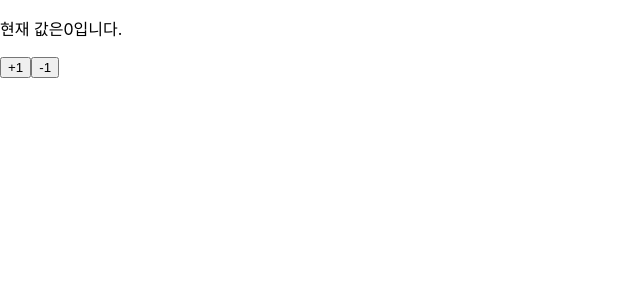
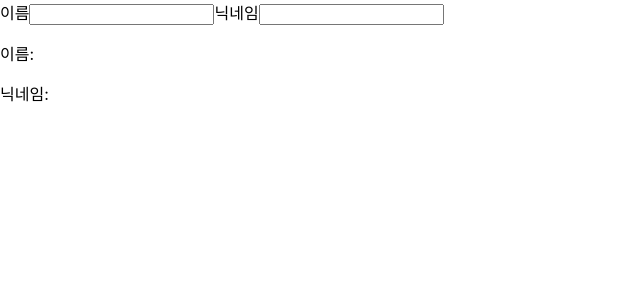
Before and after one commit to jiwonkim0131/react-practice, a React (Create React App) app in the folder hooks-tutorial/: page / in a window 1280 px wide. Shown: the top 300 px of the page, without its empty margins (0-640 px from the left). Built offline with nearby package versions, Linux system fonts and the light colour scheme.

Commit message:
feat: useSate 실습 - useState를 여러 번 사용해서 상태 관리하기

```diff
--- a/hooks-tutorial/src/App.js
+++ b/hooks-tutorial/src/App.js
@@ -1,6 +1,6 @@
-import Counter from './Counter';
+import Info from './Info';
 
 const App = () => {
-  return <Counter />;
+  return <Info />;
 };
 export default App;
--- /dev/null
+++ b/hooks-tutorial/src/Info.js
@@ -0,0 +1,26 @@
+import React, { useState } from 'react';
+
+const Info = () => {
+  const [name, setName] = useState('');
+  const [nickName, setNickName] = useState('');
+
+  const onChangeName = ({ target }) => setName(target.value);
+  const onChangeNickName = ({ target }) => setNickName(target.value);
+
+  return (
+    <div>
+      <div>
+        이름
+        <input value={name} onChange={onChangeName} />
+        닉네임
+        <input value={nickName} onChange={onChangeNickName} />
+      </div>
+      <div>
+        <p>이름:{name}</p>
+        <p>닉네임:{nickName}</p>
+      </div>
+    </div>
+  );
+};
+
+export default Info;
```
